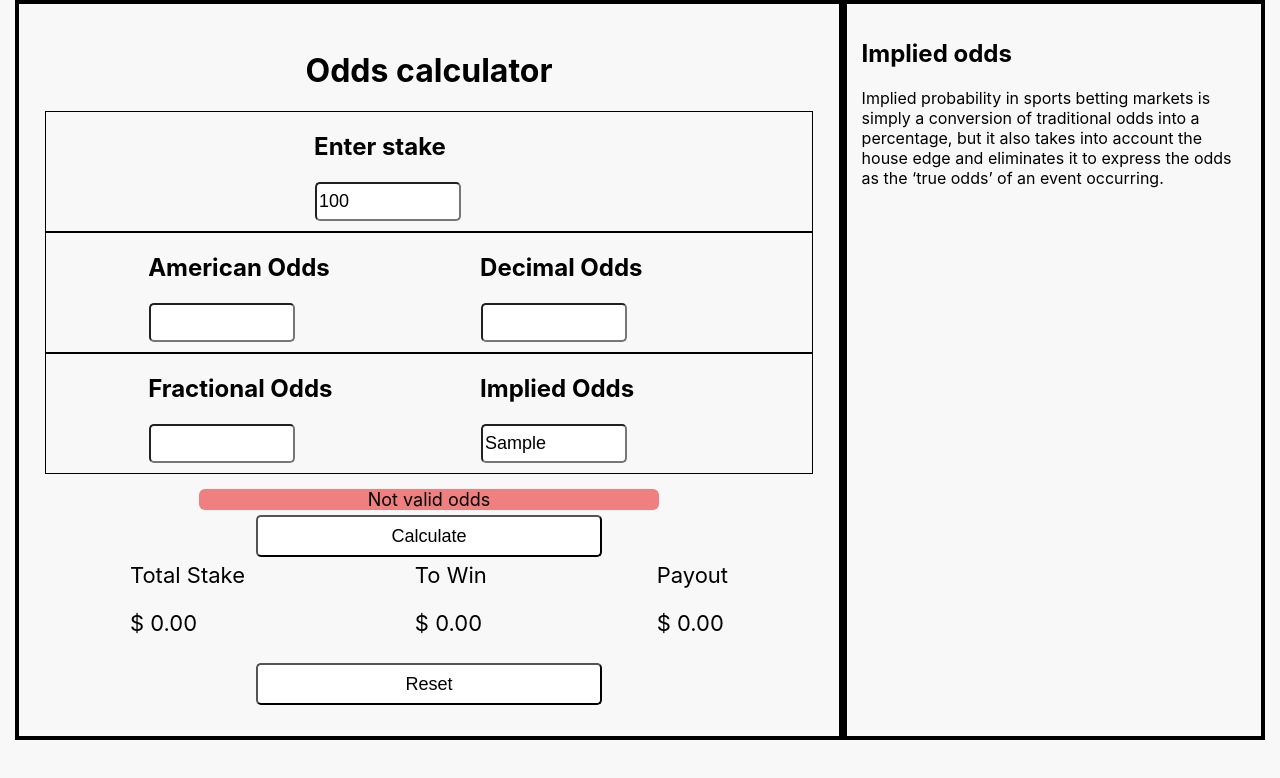
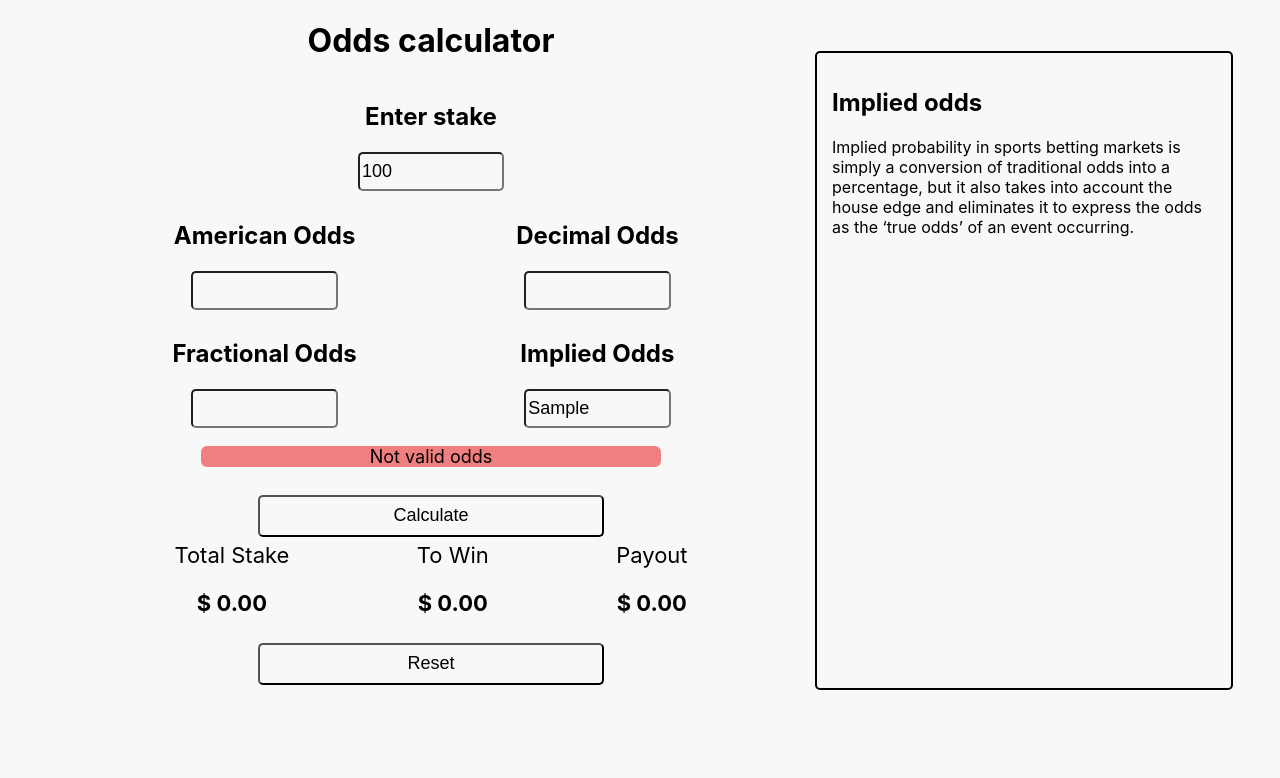
Before and after one commit to seomaks/odds-calculator, a React (Create React App) app: page / in a window 1280 px wide. Both pictures are taken after typing "Sample", "Sample", "Sample", "Sample" into the empty fields and a click on the button "Calculate". Shown: the top 778 px of the page. Built offline with nearby package versions, Linux system fonts and the light colour scheme.

Commit message:
css edits

```diff
--- a/src/App.module.css
+++ b/src/App.module.css
@@ -7,7 +7,5 @@
     display: flex;
     flex-direction: column;
     justify-content: space-evenly;
-    border: 4px solid black;
     width: 60%;
-    padding: 2%;
 }
--- a/src/components/button/Button.module.css
+++ b/src/components/button/Button.module.css
@@ -5,7 +5,7 @@
     width: 45%;
     height: 42px;
     margin: 5px auto;
-    background: #ffffff;
+    background: #F8F8F8;
     border-radius: 5px;
     cursor: pointer;
     font-size: 18px;
@@ -22,7 +22,7 @@
 }
 
 button:hover {
-    background-color: #cbd1d8;
+    background-color: #ffffff;
 }
 
 .resBtn {
--- a/src/components/descriptionPanel/DescriptionPanel.module.css
+++ b/src/components/descriptionPanel/DescriptionPanel.module.css
@@ -1,5 +1,7 @@
 .description {
-    border: 4px solid black;
+    border: 2px solid black;
     width: 30%;
+    margin-top: 4%;
     padding: 15px;
+    border-radius: 5px;
 }
--- a/src/components/descriptionPanel/DescriptionPanel.tsx
+++ b/src/components/descriptionPanel/DescriptionPanel.tsx
@@ -5,7 +5,6 @@ type PropsType = {
 }
 
 export const DescriptionPanel = (props: PropsType) => {
-  console.log(props.description)
   return (
     <div className={style.description}>
       {props.description === 'American odds' &&
--- a/src/components/oddsConverter/OddsConverter.module.css
+++ b/src/components/oddsConverter/OddsConverter.module.css
@@ -1,7 +1,6 @@
 .row {
     display: flex;
     justify-content: space-evenly;
-    border: 1px solid black;
 }
 
 .firstColumn {
@@ -12,11 +11,16 @@
     width: 30%;
 }
 
+form {
+    text-align: center;
+}
+
 .error {
     display: flex;
+    width: 60%;
     justify-content: center;
     background-color: #F08080;
     border-radius: 6px;
-    margin: 2% 20% 0 20%;
+    margin: 1% 20% 1% 20%;
     font-size: 18px;
 }
--- a/src/components/oddsConverter/OddsConverter.tsx
+++ b/src/components/oddsConverter/OddsConverter.tsx
@@ -20,7 +20,6 @@ export const OddsConverter = (props: PropsType) => {
   return (
     <div className={style.wrapper}>
       <h1>Odds calculator</h1>
-
       <form name="form">
         <div className={style.row}>
           <div className={style.firstColumn}>
@@ -53,7 +52,7 @@ export const OddsConverter = (props: PropsType) => {
                              onInputValueChange={props.changeImpliedOdds}/>
           </div>
         </div>
-        <div className={style.error}>{props.error}</div>
+        {props.error && <div className={style.error}>{props.error}</div>}
       </form>
     </div>
   )
--- a/src/components/resultsPanel/ResultsPanel.module.css
+++ b/src/components/resultsPanel/ResultsPanel.module.css
@@ -1,9 +1,11 @@
 .resPanel {
     justify-content: center;
+    margin-top: 15px;
 }
 
 .resBlock {
     display: flex;
-    justify-content: space-around;
+    justify-content: space-evenly;
+    text-align: center;
     font-size: 22px;
 }
--- a/src/components/resultsPanel/ResultsPanel.tsx
+++ b/src/components/resultsPanel/ResultsPanel.tsx
@@ -15,15 +15,15 @@ export const ResultsPanel = (props: PropsType) => {
       <div className={style.resBlock}>
         <div>
           <span>Total Stake</span>
-          <p>{`$ ${props.winning !== 0 ? props.stake : '0.00'}`}</p>
+          <p><b>{`$ ${props.winning !== 0 ? props.stake : '0.00'}`}</b></p>
         </div>
         <div>
           <span>To Win</span>
-          <p>{`$ ${props.winning.toFixed(2)}`}</p>
+          <p><b>{`$ ${props.winning.toFixed(2)}`}</b></p>
         </div>
         <div>
           <span>Payout</span>
-          <p>{`$ ${props.winning !== 0 ? (+props.stake + props.winning).toFixed(2) : '0.00'}`}</p>
+          <p><b>{`$ ${props.winning !== 0 ? (+props.stake + props.winning).toFixed(2) : '0.00'}`}</b></p>
         </div>
       </div>
       <Button title={'Reset'} onButtonClick={props.resetFunc}/>
--- a/src/index.css
+++ b/src/index.css
@@ -32,11 +32,12 @@ input {
   width: 20%;
   height: 33px;
   margin: 1px 1px 10px 1px;
-  background: #ffffff;
+  background: #F8F8F8;
   border-radius: 5px;
   cursor: text;
   font-size: 18px;
 }
+
 input[type=number] {
   width: 60%;
 }
@@ -44,3 +45,7 @@ input[type=number] {
 input[type=text] {
   width: 60%;
 }
+
+input:focus {
+  background: #ffffff;
+}
```
